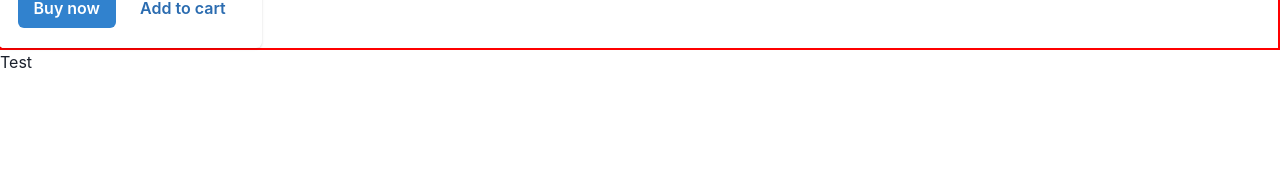
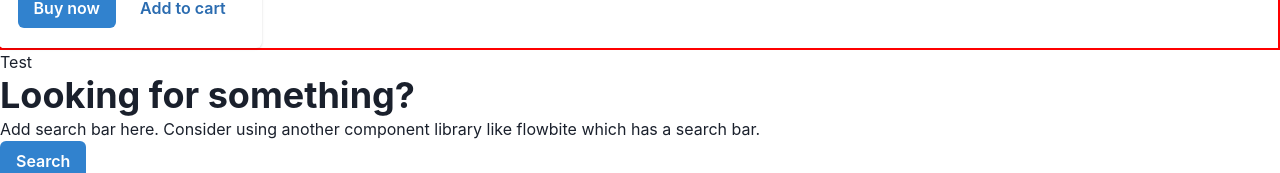
Before and after one commit to lucasaponso/echo-verse-client, a Next.js app: page / in a window 1280 px wide. Shown: the part 1371-1544 px from the top of the page. Before the commit the page ends 1445 px from the top, so only its background shows below. Built offline with nearby package versions, Linux system fonts and the light colour scheme.

Commit message:
Created Search component. Need to add search bar. Need to display cards, cards with dummy data, when search button is clicked.

```diff
--- a/src/components/Search.tsx
+++ b/src/components/Search.tsx
@@ -1,7 +1,23 @@
+import { Button, FormControl, Heading } from '@chakra-ui/react';
 import styles from '../styles/search.module.css'
+import { ChangeEvent, useState } from 'react';
 
 export default function Search() {
+
+    const [displayCards, setDisplayCards] = useState(false);
+
+    const onSubmitClick = () => {
+        setDisplayCards(true);
+    }
     return (
-        <div>Test</div>
+        <>
+            <div>Test</div>
+            <Heading as='h2' size='xl'>Looking for something?</Heading>
+            <p>Add search bar here. Consider using another component library like flowbite which has a search bar.</p>
+            <FormControl>
+                <Button colorScheme='blue' onClick={onSubmitClick}>Search</Button>
+            </FormControl>
+            {displayCards===true && <h1>Here are the cards.</h1>}
+        </>
     );
 }
```
